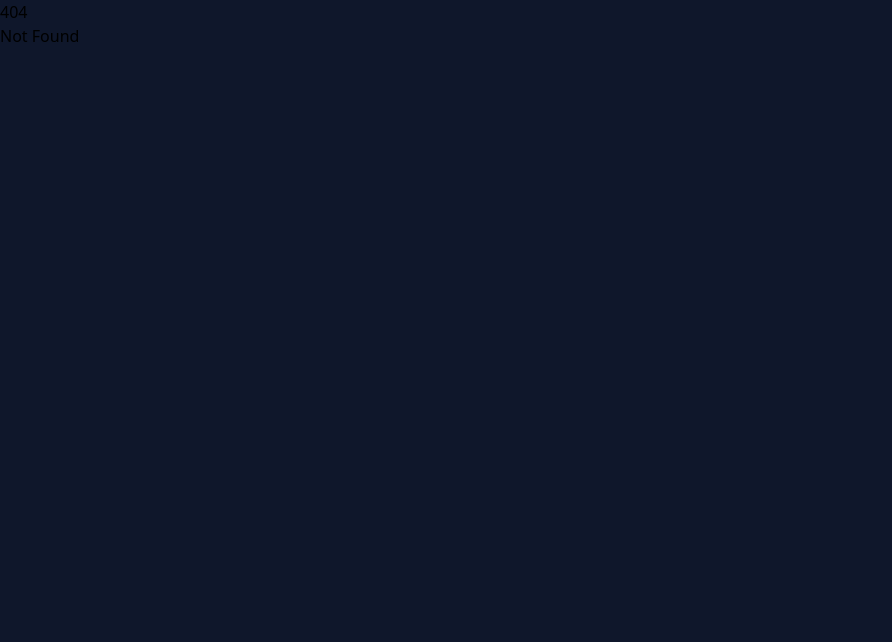
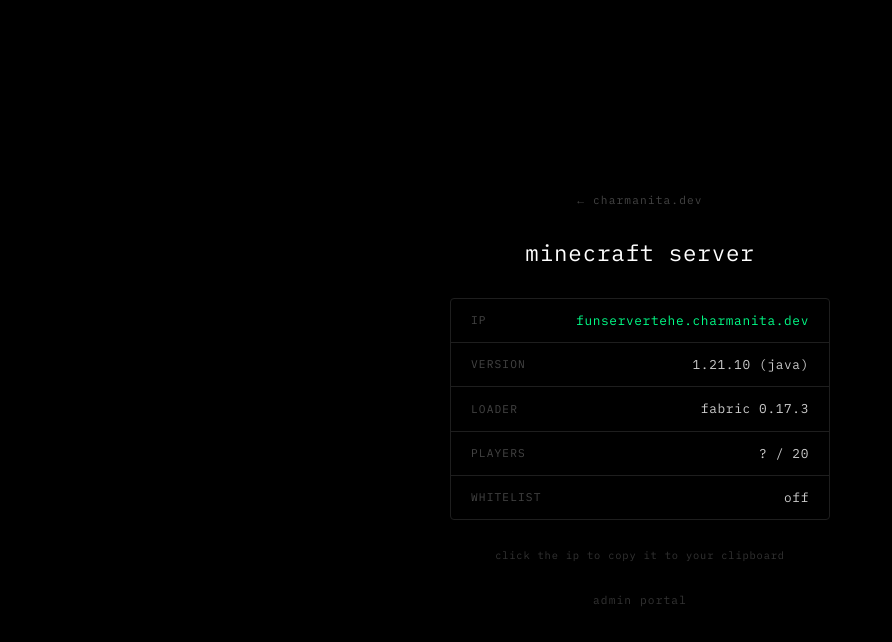
Before and after one commit to charmanita/charmanita.dev, a SvelteKit app: page /minecraft-server in a window 1280 px wide. Before the commit this address had no page. Shown: the top 642 px of the page, without its empty margins (0-892 px from the left). Built offline with nearby package versions, Linux system fonts and the light colour scheme; no server answers.

Commit message:
added minecraft server page

```diff
--- /dev/null
+++ b/src/routes/minecraft-server/+page.svelte
@@ -0,0 +1,246 @@
+<script lang="ts">
+	let copied = false;
+
+	function copy(text: string) {
+		navigator.clipboard.writeText(text).then(() => {
+			copied = true;
+			setTimeout(() => (copied = false), 2000);
+		});
+	}
+	import { onMount, onDestroy } from 'svelte';
+
+	let playerCount = '0 / 10';
+	let interval: ReturnType<typeof setInterval>;
+
+	onMount(async () => {
+		await fetchPlayers();
+		interval = setInterval(fetchPlayers, 30000);
+	});
+
+	onDestroy(() => {
+		clearInterval(interval);
+	});
+
+	async function fetchPlayers() {
+		try {
+			const res = await fetch('https://mcapi.charmanita.dev/public/players');
+			const data = await res.json();
+			const match = data.result?.match(/There are (\d+) of a max of (\d+)/);
+			if (match) playerCount = `${match[1]} / ${match[2]}`;
+		} catch {
+			playerCount = '? / 20';
+		}
+	}
+</script>
+
+<svelte:head>
+	<meta property="og:title" content="minecraft server — charmanita.dev" />
+	<meta property="og:description" content="Join the funservertehe Minecraft server." />
+	<meta property="og:url" content="https://charmanita.dev/minecraft-server" />
+	<meta property="og:type" content="website" />
+	<meta name="theme-color" content="#00ff88" />
+</svelte:head>
+
+<main>
+	<div class="center">
+		<a href="/" class="back">← charmanita.dev</a>
+
+		<p class="title">minecraft server</p>
+
+		<div class="card">
+			<div class="row">
+				<span class="label">ip</span>
+				<button
+					class="value copyable"
+					on:click={() => copy('funservertehe.charmanita.dev')}
+					title="click to copy"
+				>
+					funservertehe.charmanita.dev
+					{#if copied}
+						<span class="copied-tag">copied!</span>
+					{/if}
+				</button>
+			</div>
+			<div class="divider"></div>
+			<div class="row">
+				<span class="label">version</span>
+				<span class="value">1.21.10 (java)</span>
+			</div>
+			<div class="divider"></div>
+			<div class="row">
+				<span class="label">loader</span>
+				<span class="value">fabric 0.17.3</span>
+			</div>
+			<div class="divider"></div>
+			<div class="row">
+				<span class="label">players</span>
+				<span class="value">{playerCount}</span>
+			</div>
+			<div class="divider"></div>
+			<div class="row">
+				<span class="label">whitelist</span>
+				<span class="value">off</span>
+			</div>
+		</div>
+
+		<p class="note">click the ip to copy it to your clipboard</p>
+		<a href="/minecraft-server/admin" class="admin-link">admin portal</a>
+	</div>
+</main>
+
+<style>
+	@import url('https://fonts.googleapis.com/css2?family=IBM+Plex+Mono:wght@400;500&display=swap');
+
+	:global(*, *::before, *::after) {
+		margin: 0;
+		padding: 0;
+		box-sizing: border-box;
+	}
+
+	:global(html, body) {
+		width: 100%;
+		height: 100%;
+		background: #000;
+		overflow: hidden;
+	}
+
+	main {
+		width: 100%;
+		height: 100vh;
+		display: flex;
+		align-items: center;
+		justify-content: center;
+	}
+
+	.center {
+		display: flex;
+		flex-direction: column;
+		align-items: center;
+		gap: 1.75rem;
+	}
+
+	.back {
+		font-family: 'IBM Plex Mono', monospace;
+		font-size: 0.7rem;
+		color: #444;
+		text-decoration: none;
+		letter-spacing: 0.1em;
+		opacity: 0;
+		animation: fadeIn 0.8s ease forwards 0.05s;
+		transition: color 0.2s ease;
+	}
+
+	.back:hover {
+		color: #fff;
+	}
+
+	.title {
+		font-family: 'IBM Plex Mono', monospace;
+		font-size: clamp(1rem, 4vw, 1.4rem);
+		font-weight: 400;
+		color: #fff;
+		letter-spacing: 0.04em;
+		opacity: 0;
+		animation: fadeIn 0.8s ease forwards 0.15s;
+	}
+
+	.card {
+		display: flex;
+		flex-direction: column;
+		border: 1px solid #1e1e1e;
+		border-radius: 4px;
+		overflow: hidden;
+		width: min(380px, 90vw);
+		opacity: 0;
+		animation: fadeIn 0.8s ease forwards 0.3s;
+	}
+
+	.row {
+		display: flex;
+		align-items: center;
+		justify-content: space-between;
+		padding: 0.75rem 1.25rem;
+		gap: 1rem;
+	}
+
+	.divider {
+		height: 1px;
+		background: #1e1e1e;
+	}
+
+	.label {
+		font-family: 'IBM Plex Mono', monospace;
+		font-size: 0.7rem;
+		color: #444;
+		letter-spacing: 0.1em;
+		text-transform: uppercase;
+		flex-shrink: 0;
+	}
+
+	.value {
+		font-family: 'IBM Plex Mono', monospace;
+		font-size: 0.8rem;
+		color: #ccc;
+		letter-spacing: 0.05em;
+		text-align: right;
+	}
+
+	.copyable {
+		background: none;
+		border: none;
+		cursor: pointer;
+		color: #00ff88;
+		display: flex;
+		align-items: center;
+		gap: 0.6rem;
+		padding: 0;
+		transition: opacity 0.2s ease;
+		font-family: 'IBM Plex Mono', monospace;
+		font-size: 0.8rem;
+		letter-spacing: 0.05em;
+	}
+
+	.copyable:hover {
+		opacity: 0.75;
+	}
+
+	.copied-tag {
+		font-size: 0.65rem;
+		color: #555;
+		letter-spacing: 0.08em;
+	}
+
+	.note {
+		font-family: 'IBM Plex Mono', monospace;
+		font-size: 0.65rem;
+		color: #333;
+		letter-spacing: 0.08em;
+		opacity: 0;
+		animation: fadeIn 0.8s ease forwards 0.5s;
+	}
+	.admin-link {
+		font-family: 'IBM Plex Mono', monospace;
+		font-size: 0.7rem;
+		color: #333;
+		text-decoration: none;
+		letter-spacing: 0.1em;
+		opacity: 0;
+		animation: fadeIn 0.8s ease forwards 0.6s;
+		transition: color 0.2s ease;
+	}
+
+	.admin-link:hover {
+		color: #fff;
+	}
+
+	@keyframes fadeIn {
+		from {
+			opacity: 0;
+			transform: translateY(6px);
+		}
+		to {
+			opacity: 1;
+			transform: translateY(0);
+		}
+	}
+</style>
--- a/src/routes/minecraft-server/admin/dashboard/+page.svelte
+++ b/src/routes/minecraft-server/admin/dashboard/+page.svelte
@@ -5,7 +5,7 @@
 	import Cookies from 'js-cookie';
 
 	let status = '';
-	let players = '';
+	let playerList: string[] = [];
 	let logs = '';
 	let command = '';
 	let commandResult = '';
@@ -25,7 +25,10 @@
 				apiFetch('/server/logs').then((r) => r.json())
 			]);
 			status = s.status;
-			players = p.result;
+			const match = p.result.match(/: (.+)$/);
+			playerList = match
+				? match[1].split(', ').map((n: string) => n.trim().replace('>', '').trim())
+				: [];
 			logs = l.logs;
 		} catch (e) {
 			status = 'error';
@@ -90,8 +93,19 @@
 	</section>
 
 	<section>
-		<h2>Players</h2>
-		<p>{players}</p>
+		<h2>Players ({playerList.length})</h2>
+		{#if playerList.length === 0}
+			<p>No players online</p>
+		{:else}
+			<div class="players">
+				{#each playerList as player}
+					<div class="player">
+						<img src={`https://mc-heads.net/avatar/${player}/32`} alt={player} />
+						<span>{player}</span>
+					</div>
+				{/each}
+			</div>
+		{/if}
 	</section>
 
 	<section>
@@ -167,4 +181,20 @@
 	.result {
 		color: #00ff88;
 	}
+	.players {
+		display: flex;
+		flex-wrap: wrap;
+		gap: 1rem;
+	}
+	.player {
+		display: flex;
+		align-items: center;
+		gap: 0.5rem;
+		background: #0d0d1a;
+		padding: 0.5rem 1rem;
+		border-radius: 6px;
+	}
+	.player img {
+		image-rendering: pixelated;
+	}
 </style>
```
